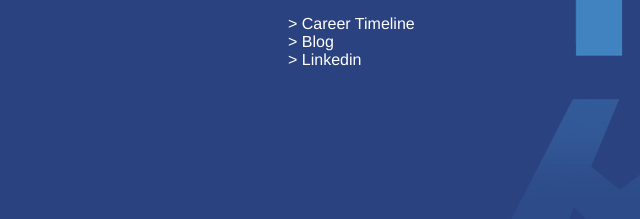
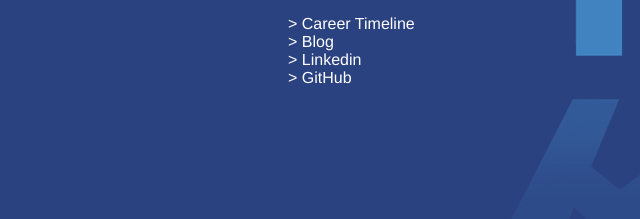
Before and after one commit to kivabitar/kivab.com, a plain HTML site: page index.html in a window 1280 px wide. Shown: the part 593-812 px from the top of the page, 72-712 px from the left. Drawn offline with nearby package versions, Linux system fonts and the light colour scheme.

Commit message:
add link to git
Added link to github.com repository.

```diff
--- a/index.html
+++ b/index.html
@@ -78,6 +78,7 @@
 			<li><a title="Timeline of career" id="tline">&gt; Career Timeline</a></li>
 			<li><a href="http://kivabitar.blogspot.com/" title="Blogger" class="hrefers" target="_blank">&gt; Blog</a></li>
 			<li><a href="https://www.linkedin.com/pub/kiva-bitar/2/768/382" title="Linkedin" class="hrefers" target="_blank">&gt; Linkedin</a></li>
+			<li><a href="https://github.com/kivabitar/kivab.com/" title="GitHub" class="hrefers" target="_blank">&gt; GitHub</a></li>
 		</ul>
 
 	</div>
```
